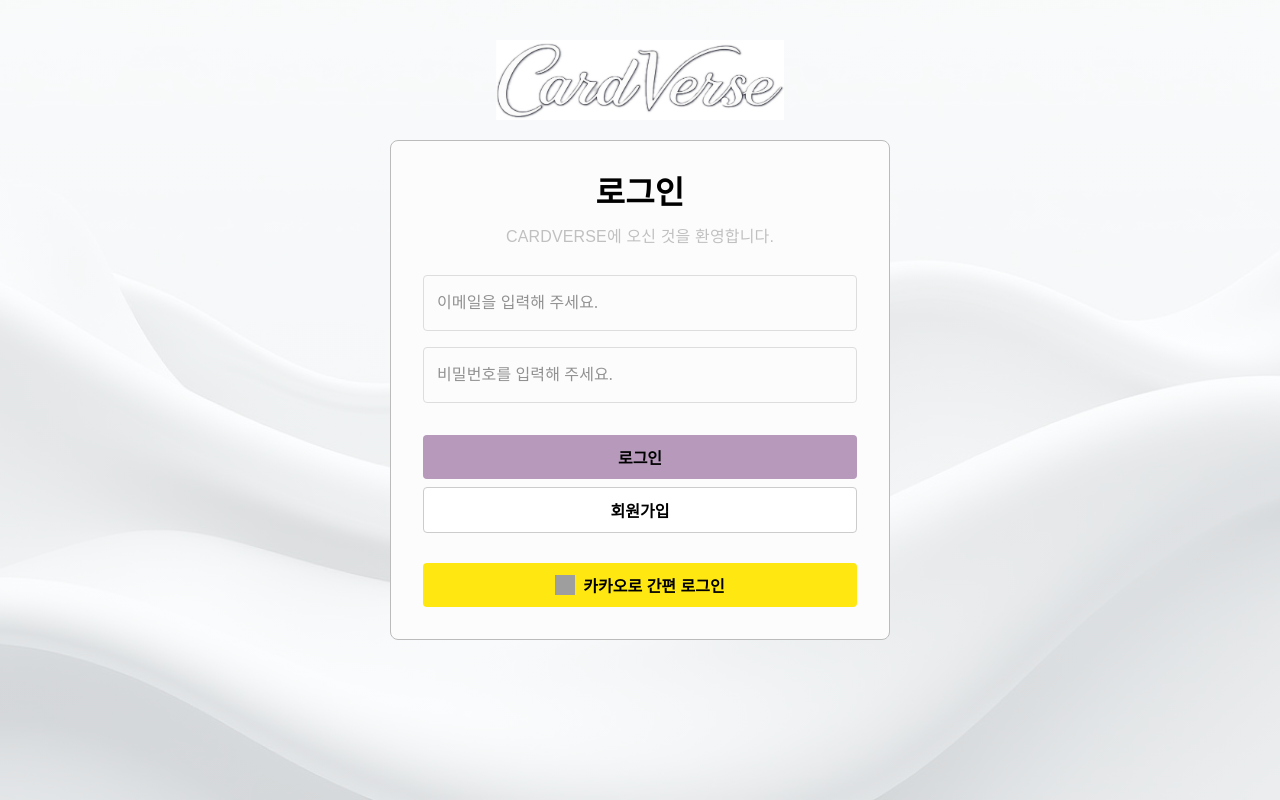
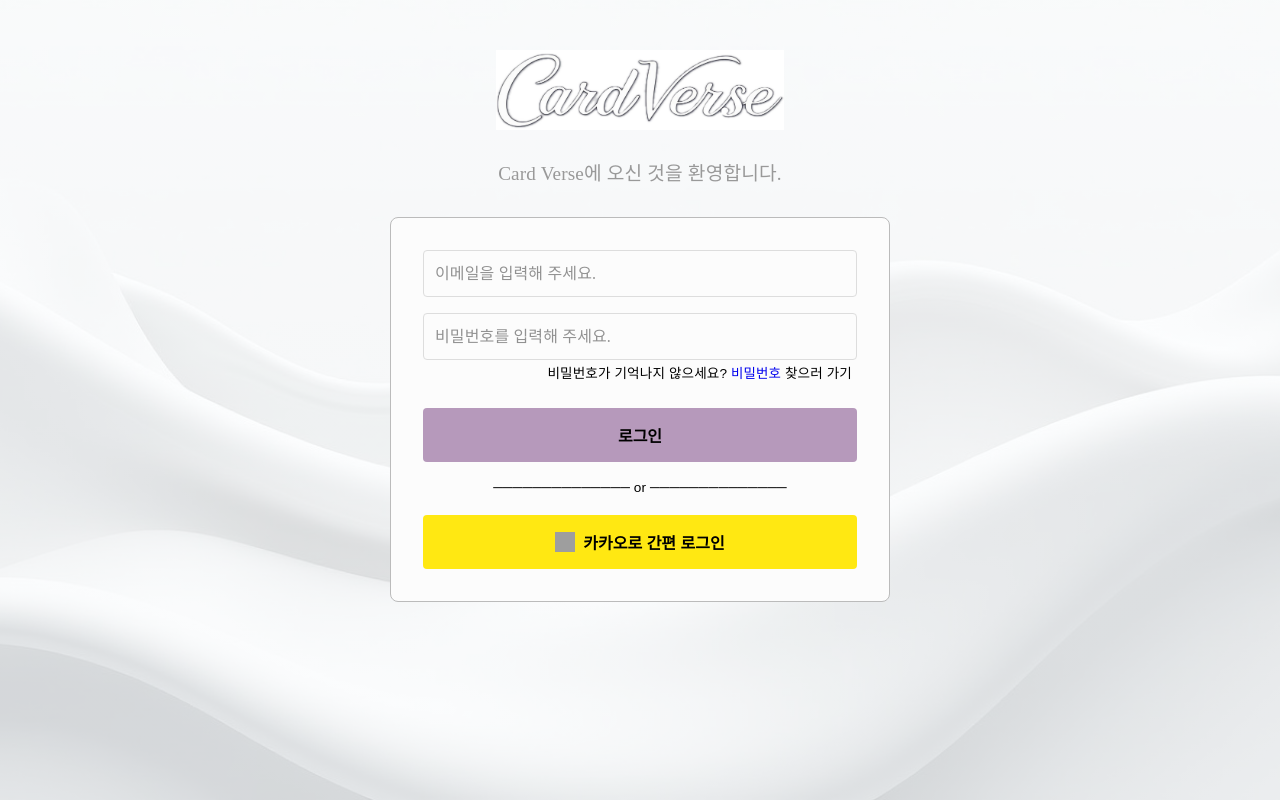
Before and after one commit to beyoungjae/cardverse-front-end, a React (Create React App) app: page /login in a window 1280 px wide. Built offline with nearby package versions, Linux system fonts and the light colour scheme; grey boxes are pictures that could not be loaded.

Commit message:
Date: 02-18 / Time: 02h 02m / Comment: 남은 작업 Login.jsx => Box의 after로 수정하기

```diff
--- a/src/App.js
+++ b/src/App.js
@@ -10,9 +10,9 @@ import { AdapterDayjs } from '@mui/x-date-pickers/AdapterDayjs'
 
 // 컴포넌트 import
 import Navbar from './components/shared/Navbar'
-import { Home, MyPage, TemplatePage, AdminPage, LoginPage, SignupPage } from './pages'
 import Footer from './components/shared/Footer'
 import { Login } from './components/auth'
+import { Home, MyPage, TemplatePage, AdminPage, LoginPage, SignupPage } from './pages'
 
 // 라우트 세팅
 import { Route, Routes, Navigate, useLocation} from 'react-router-dom'
--- a/src/components/auth/Login.jsx
+++ b/src/components/auth/Login.jsx
@@ -1,13 +1,13 @@
 import React, { useState, useEffect } from 'react'
 import { TextField, Typography, Box } from '@mui/material'
 import { Link, useNavigate } from 'react-router-dom'
-import { styled } from '@mui/system'
+import { fontWeight, maxHeight, styled, textAlign } from '@mui/system'
 
 const Container = styled(Box)(({ theme }) => ({
     padding: '32px',
     width: '100%',
     maxWidth: '500px',
-    margin: '100px auto',
+    margin: '0 auto',
     border: '1px solid #bbbbbb',
     borderRadius: '8px',
     minWidth: '300px',
@@ -22,35 +22,35 @@ const Container = styled(Box)(({ theme }) => ({
         textAlign: 'center',
     },
 
-    [theme.breakpoints.down('md')]: {
-        margin: '80px auto',
-    },
+    [theme.breakpoints.down('md')]: {},
     [theme.breakpoints.down('sm')]: {
-        gap: '40px',
-        padding: '24px 40px',
+        gap: '60px',
+        padding: '24px',
         margin: '0 auto',
         border: 'none',
         borderRadius: 0,
         backgroundColor: 'transparent',
+        height: '100%',
+        // border: '1px solid green',
     },
 }))
 
 const Title = styled(Typography)(({ theme }) => ({
-    position: 'relative',
+    // position: 'relative',
 
-    '&::after': {
-        content: '"CARDVERSE에 오신 것을 환영합니다."',
-        position: 'absolute',
-        left: '50%',
-        width: '100%',
-        bottom: '-80%',
-        fontSize: '1.0rem',
-        fontWeight: 'normal',
-        color: '#c0c0c0',
-        transform: 'translateX(-50%)',
-        [theme.breakpoints.down('md')]: { bottom: '-110%', fontSize: '0.9rem' },
-        [theme.breakpoints.down('sm')]: { bottom: '-90%', fontSize: '0.7rem' },
-    },
+    // '&::after': {
+    //     content: '"CARDVERSE에 오신 것을 환영합니다."',
+    //     position: 'absolute',
+    //     left: '50%',
+    //     width: '100%',
+    //     bottom: '-80%',
+    //     fontSize: '1.0rem',
+    //     fontWeight: 'normal',
+    //     color: '#c0c0c0',
+    //     transform: 'translateX(-50%)',
+    //     [theme.breakpoints.down('md')]: { bottom: '-110%', fontSize: '0.9rem' },
+    //     [theme.breakpoints.down('sm')]: { bottom: '-70%', fontSize: '0.7rem' },
+    // },
     [theme.breakpoints.down('md')]: { fontSize: '1.5rem' },
     [theme.breakpoints.down('sm')]: { fontSize: '1.3rem' },
 }))
@@ -58,6 +58,8 @@ const Title = styled(Typography)(({ theme }) => ({
 const InputField = styled(TextField)(({ theme }) => ({
     '& .MuiInputBase-input': {
         fontSize: '1rem', // 기본 폰트 크기
+        padding: '12px',
+
         [theme.breakpoints.down('md')]: {
             fontSize: '0.9rem', // md 이하에서는 작게
         },
@@ -70,10 +72,15 @@ const InputField = styled(TextField)(({ theme }) => ({
             padding: '12px',
         },
     },
+    '&:first-of-type': {
+        paddingBottom: '16px',
+        [theme.breakpoints.down('sm')]: {
+            paddingBottom: '6px',
+        },
+    },
 
     [theme.breakpoints.down('md')]: {},
     [theme.breakpoints.down('sm')]: {},
-    [theme.breakpoints.down(480)]: {},
 }))
 
 const Button = styled('button')(({ theme }) => ({
@@ -81,7 +88,7 @@ const Button = styled('button')(({ theme }) => ({
     color: '#000',
     border: 'none',
     borderRadius: '4px',
-    padding: '10px 15px',
+    padding: '15px 15px',
     fontSize: '1rem',
     fontWeight: 'bold',
     cursor: 'pointer',
@@ -120,24 +127,24 @@ const Button = styled('button')(({ theme }) => ({
 const Form = styled('form')(({ theme }) => ({
     display: 'flex',
     flexDirection: 'column',
-    gap: '32px',
+    gap: '20px',
     [theme.breakpoints.down('md')]: {
-        gap: '24px',
+        gap: '12px',
     },
     [theme.breakpoints.down('sm')]: {
-        gap: '16px',
+        // border: '1px solid pink',
+        justifyContent: 'space-between',
     },
 }))
 
 const FormContainer = styled(Box)(({ theme }) => ({
     display: 'flex',
     flexDirection: 'column',
-    gap: '16px',
 
     '&.Form-btn': {
-        gap: '8px',
-        [theme.breakpoints.down('md')]: { gap: '6px' },
-        [theme.breakpoints.down('sm')]: { gap: '4px' },
+        gap: '12px',
+        [theme.breakpoints.down('md')]: { gap: '10px' },
+        [theme.breakpoints.down('sm')]: { gap: '8px' },
     },
     [theme.breakpoints.down('md')]: { gap: '12px' },
     [theme.breakpoints.down('sm')]: { gap: '8px' },
@@ -146,7 +153,50 @@ const FormContainer = styled(Box)(({ theme }) => ({
 const LoginWrapper = styled(Box)(({ theme }) => ({
     display: 'flex',
     flexDirection: 'column',
-    gap: '30px',
+    gap: '12px',
+
+    [theme.breakpoints.down('sm')]: {
+        gap: 'initial',
+        justifyContent: 'space-between',
+        height: '100%',
+        // border: '1px solid red',
+    },
+}))
+
+// ━━━━━━ TEXT
+const StyledLink = styled(Link)(({ theme }) => ({
+    display: 'inline',
+    textDecoration: 'none',
+    fontSize: '0.84rem',
+
+    [theme.breakpoints.down('md')]: {
+        fontSize: '0.79rem',
+    },
+    [theme.breakpoints.down('sm')]: {
+        fontSize: '0.69rem',
+    },
+}))
+
+const StyledTypography = styled(Typography)(({ theme }) => ({
+    fontSize: '0.85rem',
+    textAlign: 'end',
+    padding: '4px 5px',
+
+    '&.kakao-comment': {
+        textAlign: 'center',
+        [theme.breakpoints.down('sm')]: {
+            display: 'none',
+        },
+    },
+
+    [theme.breakpoints.down('md')]: {
+        padding: '3px 5px',
+        fontSize: '0.8rem',
+    },
+    [theme.breakpoints.down('sm')]: {
+        padding: '1px 5px',
+        fontSize: '0.7rem',
+    },
 }))
 
 const Login = () => {
@@ -223,7 +273,7 @@ const Login = () => {
 
     return (
         <Container>
-            <Title variant="h2">로그인</Title>
+            {/* <Title variant="h2"></Title> */}
 
             {/* <Title className="title-comment" variant="body1" align="center" gutterBottom>
                 CARDVERSE에 오신 것을 환영합니다.
@@ -236,9 +286,9 @@ const Login = () => {
                             placeholder="이메일을 입력해 주세요."
                             name="email"
                             fullWidth
+                            autoComplete="email"
                             value={email}
                             onChange={(e) => setEmail(e.target.value)}
-                            //  variant="outlined"
                         />
                         <InputField
                             // 인풋 필드
@@ -246,23 +296,27 @@ const Login = () => {
                             type="password"
                             name="password"
                             fullWidth
+                            autoComplete="none"
                             value={password}
                             onChange={(e) => setPassword(e.target.value)}
-                            //  variant="outlined"
                         />
+                        <StyledTypography>
+                            비밀번호가 기억나지 않으세요? <StyledLink>비밀번호</StyledLink> 찾으러 가기
+                        </StyledTypography>
                     </FormContainer>
 
                     <FormContainer className="Form-btn">
                         <Button fullWidth type="submit">
                             로그인
                         </Button>
-
+                        {/*
                         <Button className="signup-btn" component={Link} fullWidth to="/signup">
                             회원가입
-                        </Button>
+                        </Button> */}
                     </FormContainer>
                 </Form>
-                <div>
+                {/* <div> */}
+                <StyledTypography className="kakao-comment">────────────── or ──────────────</StyledTypography>
                 <Button
                     // 브레이크 포인트
 
@@ -271,7 +325,7 @@ const Login = () => {
                     <img src="https://upload.wikimedia.org/wikipedia/commons/e/e3/KakaoTalk_logo.svg" alt="kakao" style={{ width: '20px', height: '20px' }} />
                     카카오로 간편 로그인
                 </Button>
-                </div>
+                {/* </div> */}
             </LoginWrapper>
         </Container>
     )
--- a/src/pages/LoginPage.jsx
+++ b/src/pages/LoginPage.jsx
@@ -6,31 +6,44 @@ import { Link } from 'react-router-dom'
 
 const LogoContainer = styled(Box)(({ theme }) => ({
     display: 'flex',
-    justifyContent: 'center',
-    alignItems: 'center',
-    flexGrow: 1,
-    position: 'absolute',
-    left: '50%',
-    transform: 'translateX(-50%)',
-    [theme.breakpoints.down('md')]: {
-        flexGrow: 0,
-        marginRight: 'auto',
+    // justifyContent: 'center',
+    // alignItems: 'center',
+    [theme.breakpoints.down('md')]: {},
+
+    position: 'relative',
+
+    '&::after': {
+        content: '"Card Verse에 오신 것을 환영합니다."',
+        position: 'absolute',
+        textAlign: 'center',
+        right: '0',
+        width: '100%',
+        bottom: '-60%',
+        fontSize: '1.2rem',
+        fontWeight: 'normal',
+        color: '#999999',
+        // transform: 'translateX(-50%)',
+        [theme.breakpoints.down('md')]: { bottom: '-40%', fontSize: '0.9rem' },
+        [theme.breakpoints.down('sm')]: { bottom: '-40%', fontSize: '0.7rem' },
     },
 }))
 
 const LogoImgLink = styled('img')(({ theme }) => ({
-    margin: '0 auto',
+    // margin: '0 auto',
     padding: '0px',
     height: '80px',
 
     [theme.breakpoints.down('md')]: {
         height: '70px',
     },
+    [theme.breakpoints.down('sm')]: {
+        height: '50px',
+    },
 }))
 
 const Container = styled(Box)(({ theme }) => ({
     backgroundColor: 'transparent',
-    padding: '40px',
+    padding: '50px',
     border: 'none',
     minWidth: '375px',
     height: '100vh',
@@ -38,17 +51,24 @@ const Container = styled(Box)(({ theme }) => ({
     maxHeight: '100dvh',
     display: 'flex',
     flexDirection: 'column',
+    alignItems: 'center',
+    gap: '80px',
 
     backgroundImage: `linear-gradient(rgba(255, 255, 255, 0.7), rgba(255, 255, 255, 0.7)), url('/images/home/login-background.png')`,
     backgroundSize: 'cover',
     backgroundPosition: 'center',
     backgroundRepeat: 'no-repeat',
     margin: '0 auto',
-    [theme.breakpoints.down('md')]: {},
+    [theme.breakpoints.down('md')]: {
+        gap: '50px',
+        padding: '40px',
+    },
     [theme.breakpoints.down('sm')]: {
         minHeight: '100svh', // ✅ 작은 뷰포트 (주소창이 보이는 상태)
         maxHeight: '100lvh', // ✅ 큰 뷰포트 (주소창이 사라진 상태)
         backgroundImage: `linear-gradient(rgba(255, 255, 255,0.8), rgba(255, 255, 255, 0.8)), url('/images/home/login-background.png')`,
+        padding: '40px 0px',
+        gap: '20px',
     },
 }))
 
--- /dev/null
+++ b/src/pages/UserInfoPage.jsx
@@ -0,0 +1,5 @@
+function UserInfoPage() {
+    return <>메일, 비밀번호, 등 변경페이지</>
+}
+
+export default UserInfoPage
--- a/src/pages/index.js
+++ b/src/pages/index.js
@@ -4,3 +4,4 @@ export { default as SignupPage } from './SignupPage'
 export { default as LoginPage } from './LoginPage'
 export { default as TemplatePage } from './TemplatePage'
 export { default as AdminPage } from './admin-pages/AdminPage'
+export { default as UserInfoPage } from './UserInfoPage'
```
Also changed, not shown: src/pages/Loginkakako.jsx (deleted, +0 -12 lines), src/pages/user/ChangePasswordPage.jsx (added), src/pages/user/EditProfilePage.jsx (added). Lines whose indentation alone changed are shown as unchanged.
